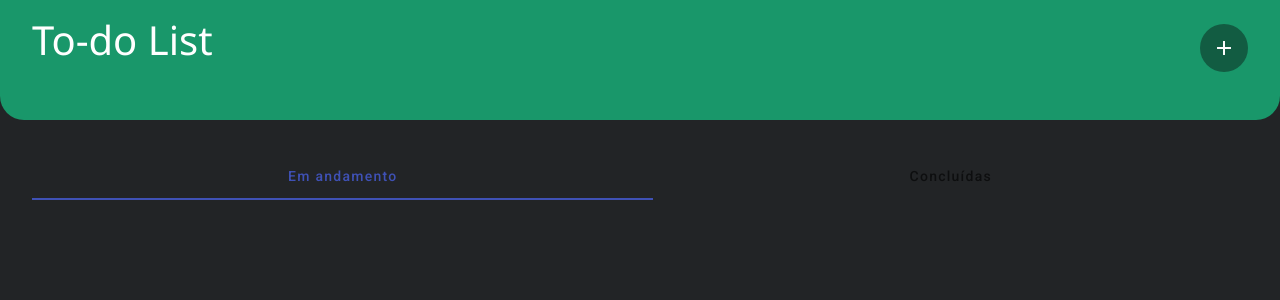
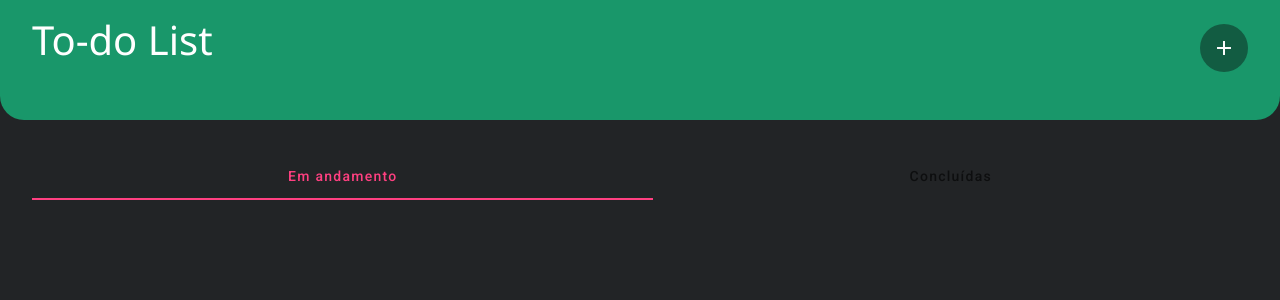
Before and after one commit to danilovalerio/todo-list-sixteen-angular, an Angular app: page / in a window 1280 px wide. Shown: the top 300 px of the page. Built offline with nearby package versions, Linux system fonts and the light colour scheme.

Commit message:
estilo accent no material

```diff
--- a/src/app/components/todo-card/todo-card.component.html
+++ b/src/app/components/todo-card/todo-card.component.html
@@ -1,4 +1,4 @@
-<mat-tab-group>
+<mat-tab-group color="accent">
   <mat-tab label="Em andamento"></mat-tab>
   <mat-tab label="Concluídas"></mat-tab>
 </mat-tab-group>
```
